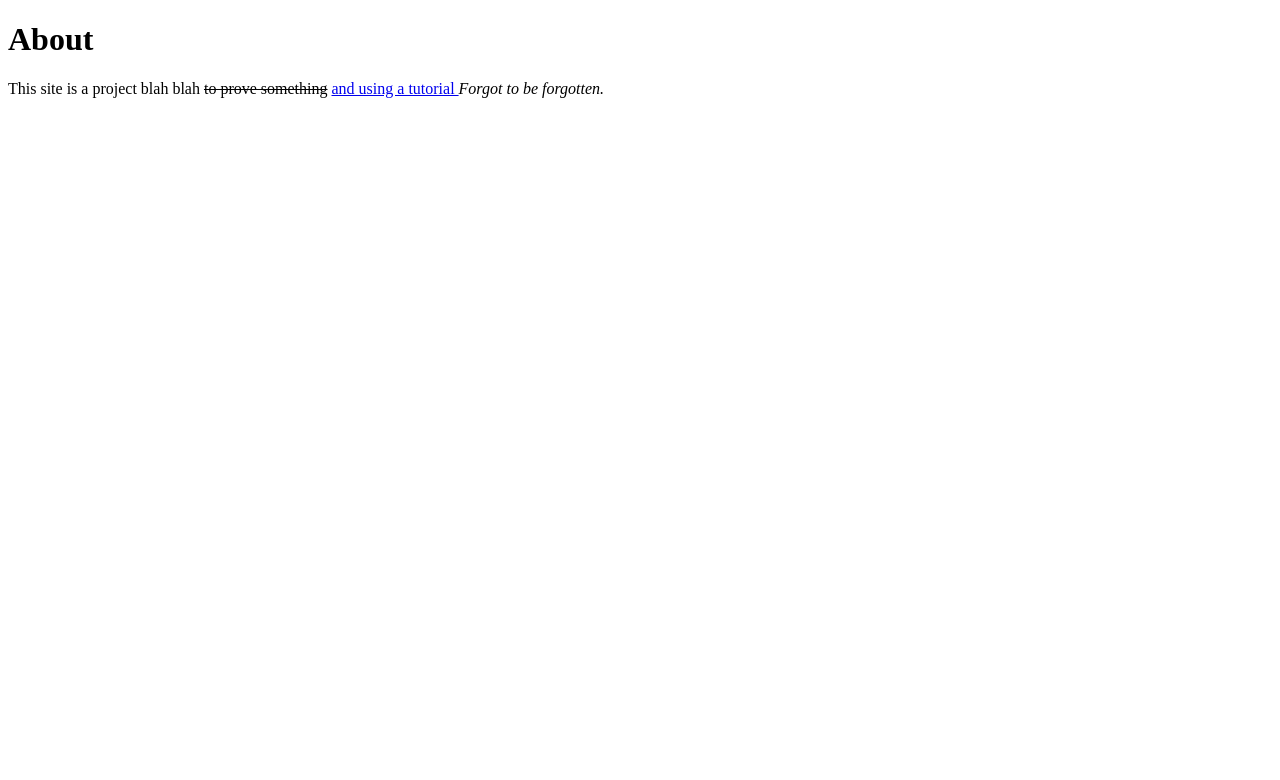
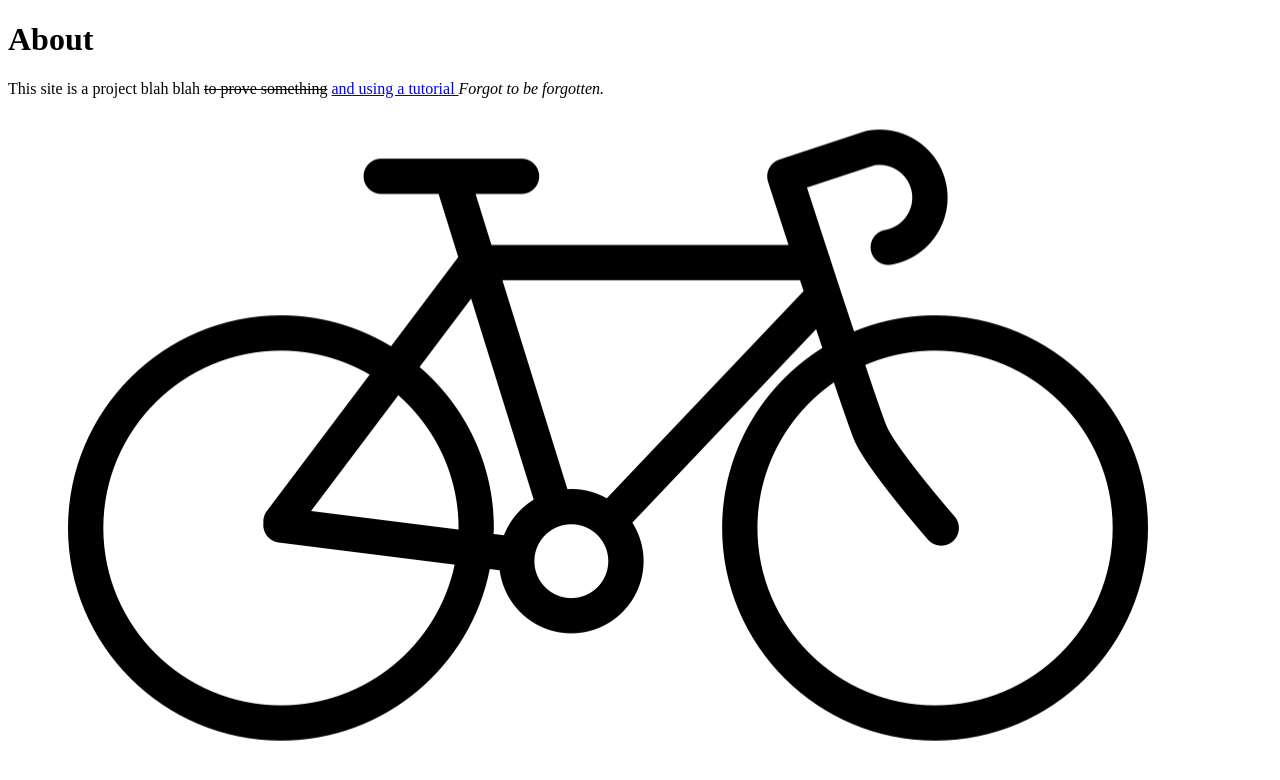
Before and after one commit to martdmc/learning_faster, a plain HTML site: page about.html in a window 1280 px wide. Drawn offline with Linux system fonts and the light colour scheme.

Commit message:
Add an img

```diff
--- a/about.html
+++ b/about.html
@@ -8,6 +8,6 @@
    <p>
        This site is a project blah blah <s>to prove something</s> <a href="http://learnenough.com/git-tutorial">and using a tutorial  </a> <em>Forgot to be forgotten.</em>
    </p>
-
+   <img src="images/bike.png" alt="bike">
   </body>
  </html>
```
Also changed, not shown: images/bike.png (added).
